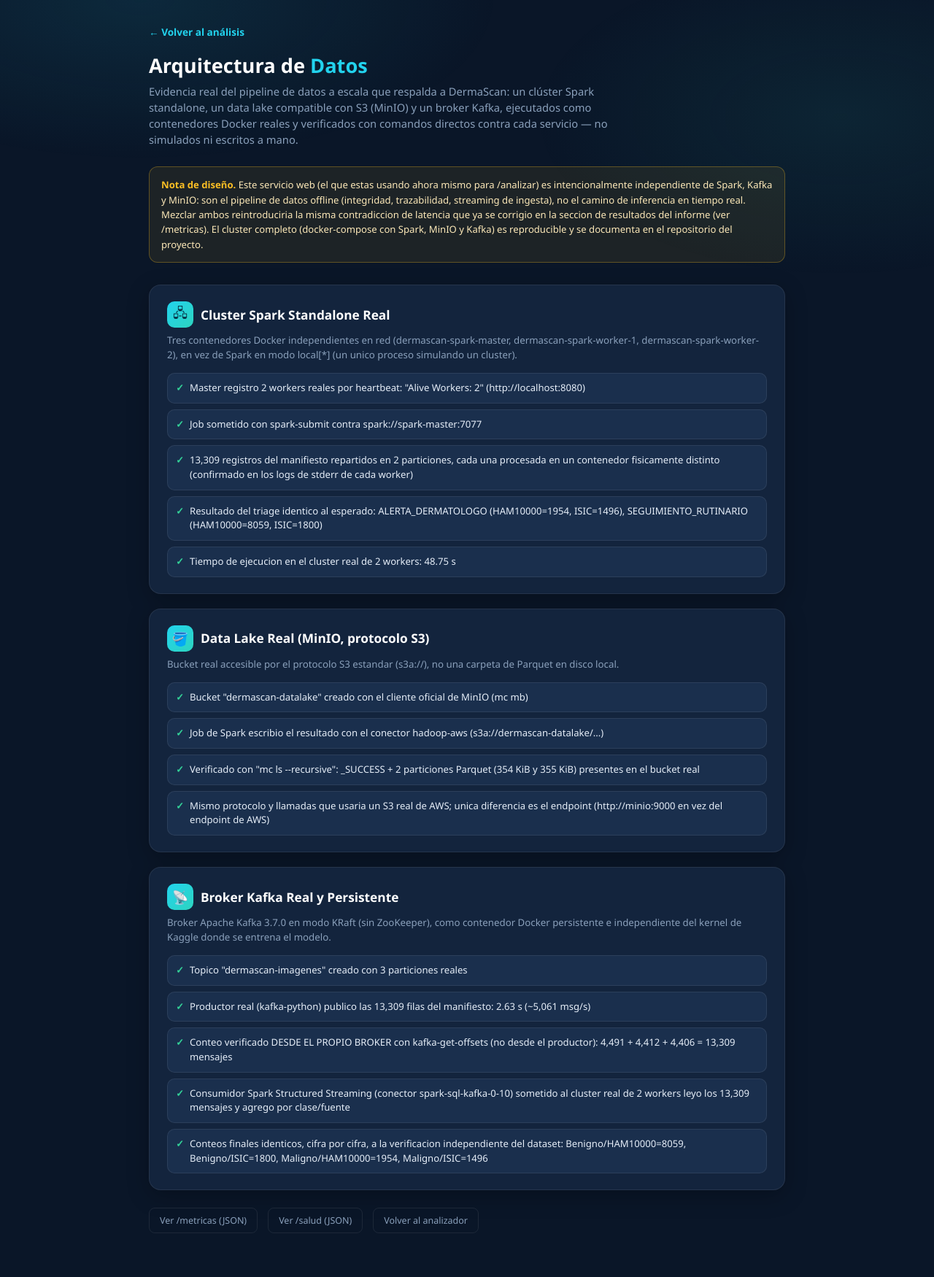
After one commit to AngheloAP1203/DermaScan, a Flask app: page /arquitectura in a window 1280 px wide. The commit adds this page. Shown: the whole page at 73% size. Run offline with Flask 3, Linux system fonts and the light colour scheme.

Commit message:
feat(app): add /arquitectura page with real Spark+Kafka+MinIO evidence
Documents the real (non-simulated) data pipeline infrastructure —
Spark standalone cluster, Kafka broker, and MinIO S3 data lake —
verified via docker-compose outside the inference path. Kept
deliberately out of /analizar since mixing streaming/batch tooling
into synchronous single-image inference would reintroduce the
latency contradiction already fixed earlier.

```diff
--- /dev/null
+++ b/src/arquitectura_datos.py
@@ -0,0 +1,74 @@
+"""
+Evidencia real (no simulada) del pipeline de datos a escala: cluster Spark
+standalone, data lake MinIO (S3) y broker Kafka, todos ejecutados como
+contenedores Docker independientes y verificados con comandos reales
+contra cada servicio (no valores escritos a mano).
+
+Esta evidencia se muestra en /arquitectura como una pagina de solo lectura.
+Deliberadamente el servicio de inferencia (/analizar) NO depende de Spark,
+Kafka ni MinIO: son el pipeline de datos offline (ingesta, integridad,
+trazabilidad, streaming), no el camino de prediccion en tiempo real. Meter
+Kafka o Spark en la ruta de /analizar seria arquitectonicamente incorrecto
+para una inferencia sincrona de una sola imagen.
+"""
+
+EVIDENCIA_SPARK = {
+    'titulo': 'Cluster Spark Standalone Real',
+    'descripcion': (
+        'Tres contenedores Docker independientes en red (dermascan-spark-master, '
+        'dermascan-spark-worker-1, dermascan-spark-worker-2), en vez de Spark en '
+        'modo local[*] (un unico proceso simulando un cluster).'
+    ),
+    'evidencia': [
+        'Master registro 2 workers reales por heartbeat: "Alive Workers: 2" (http://localhost:8080)',
+        'Job sometido con spark-submit contra spark://spark-master:7077',
+        '13,309 registros del manifiesto repartidos en 2 particiones, cada una procesada '
+        'en un contenedor fisicamente distinto (confirmado en los logs de stderr de cada worker)',
+        'Resultado del triage identico al esperado: ALERTA_DERMATOLOGO (HAM10000=1954, ISIC=1496), '
+        'SEGUIMIENTO_RUTINARIO (HAM10000=8059, ISIC=1800)',
+        'Tiempo de ejecucion en el cluster real de 2 workers: 48.75 s',
+    ],
+}
+
+EVIDENCIA_MINIO = {
+    'titulo': 'Data Lake Real (MinIO, protocolo S3)',
+    'descripcion': (
+        'Bucket real accesible por el protocolo S3 estandar (s3a://), no una carpeta '
+        'de Parquet en disco local.'
+    ),
+    'evidencia': [
+        'Bucket "dermascan-datalake" creado con el cliente oficial de MinIO (mc mb)',
+        'Job de Spark escribio el resultado con el conector hadoop-aws (s3a://dermascan-datalake/...)',
+        'Verificado con "mc ls --recursive": _SUCCESS + 2 particiones Parquet '
+        '(354 KiB y 355 KiB) presentes en el bucket real',
+        'Mismo protocolo y llamadas que usaria un S3 real de AWS; unica diferencia es el '
+        'endpoint (http://minio:9000 en vez del endpoint de AWS)',
+    ],
+}
+
+EVIDENCIA_KAFKA = {
+    'titulo': 'Broker Kafka Real y Persistente',
+    'descripcion': (
+        'Broker Apache Kafka 3.7.0 en modo KRaft (sin ZooKeeper), como contenedor '
+        'Docker persistente e independiente del kernel de Kaggle donde se entrena el modelo.'
+    ),
+    'evidencia': [
+        'Topico "dermascan-imagenes" creado con 3 particiones reales',
+        'Productor real (kafka-python) publico las 13,309 filas del manifiesto: 2.63 s (~5,061 msg/s)',
+        'Conteo verificado DESDE EL PROPIO BROKER con kafka-get-offsets (no desde el productor): '
+        '4,491 + 4,412 + 4,406 = 13,309 mensajes',
+        'Consumidor Spark Structured Streaming (conector spark-sql-kafka-0-10) sometido al '
+        'cluster real de 2 workers leyo los 13,309 mensajes y agrego por clase/fuente',
+        'Conteos finales identicos, cifra por cifra, a la verificacion independiente del dataset: '
+        'Benigno/HAM10000=8059, Benigno/ISIC=1800, Maligno/HAM10000=1954, Maligno/ISIC=1496',
+    ],
+}
+
+NOTA_ARQUITECTURA = (
+    'Este servicio web (el que estas usando ahora mismo para /analizar) es intencionalmente '
+    'independiente de Spark, Kafka y MinIO: son el pipeline de datos offline (integridad, '
+    'trazabilidad, streaming de ingesta), no el camino de inferencia en tiempo real. Mezclar '
+    'ambos reintroduciria la misma contradiccion de latencia que ya se corrigio en la seccion '
+    'de resultados del informe (ver /metricas). El cluster completo (docker-compose con Spark, '
+    'MinIO y Kafka) es reproducible y se documenta en el repositorio del proyecto.'
+)
--- a/src/rutas.py
+++ b/src/rutas.py
@@ -19,6 +19,7 @@ from .incertidumbre import mc_dropout, incertidumbre_rapida
 from .integrated import integrated_gradients
 from .calidad import evaluar_calidad
 from .roc import curva_roc_b64
+from .arquitectura_datos import EVIDENCIA_SPARK, EVIDENCIA_MINIO, EVIDENCIA_KAFKA, NOTA_ARQUITECTURA
 
 bp = Blueprint('dermascan', __name__)
 
@@ -48,6 +49,13 @@ def salud():
 @bp.route('/metricas')
 def metricas():
     return jsonify(METRICAS_MODELO)
+
+
+@bp.route('/arquitectura')
+def arquitectura():
+    return render_template('arquitectura.html',
+                          spark=EVIDENCIA_SPARK, minio=EVIDENCIA_MINIO,
+                          kafka=EVIDENCIA_KAFKA, nota=NOTA_ARQUITECTURA)
 
 
 @bp.route('/roc')
--- /dev/null
+++ b/templates/arquitectura.html
@@ -0,0 +1,80 @@
+<!DOCTYPE html>
+<html lang="es">
+<head>
+<meta charset="UTF-8">
+<meta name="viewport" content="width=device-width, initial-scale=1">
+<title>DermaScan – Arquitectura de Datos</title>
+<style>
+  :root{
+    --bg:#0a1628; --bg2:#0d1b2e; --card:#13243d; --card2:#1a2f4d; --line:rgba(255,255,255,.08);
+    --accent:#22d3ee; --accent2:#2dd4bf; --success:#34d399; --danger:#f87171; --warn:#fbbf24;
+    --text:#e6eef8; --muted:#8aa0bb;
+  }
+  *{box-sizing:border-box;margin:0;padding:0}
+  body{font-family:'Segoe UI',Arial,sans-serif;background:var(--bg);color:var(--text);min-height:100vh}
+  body::before{content:'';position:fixed;inset:0;z-index:0;pointer-events:none;
+    background:radial-gradient(ellipse 70% 50% at 15% 0%,rgba(34,211,238,.10),transparent 55%),
+               radial-gradient(ellipse 60% 50% at 90% 20%,rgba(45,212,191,.08),transparent 55%)}
+  .wrap{position:relative;z-index:1;max-width:920px;margin:0 auto;padding:32px 24px 60px}
+  a.back{color:var(--accent);text-decoration:none;font-size:.85rem;font-weight:600;display:inline-flex;align-items:center;gap:6px;margin-bottom:18px}
+  a.back:hover{text-decoration:underline}
+  h1{font-size:1.7rem;font-weight:800;color:#fff;margin-bottom:6px}
+  h1 span{color:var(--accent)}
+  .sub{color:var(--muted);font-size:.92rem;margin-bottom:26px;max-width:680px;line-height:1.5}
+  .nota{background:rgba(251,191,36,.08);border:1px solid rgba(251,191,36,.3);border-radius:12px;
+    padding:14px 16px;font-size:.82rem;color:#fde9b8;line-height:1.55;margin-bottom:30px}
+  .nota b{color:var(--warn)}
+  .card{background:var(--card);border:1px solid var(--line);border-radius:16px;padding:22px 24px;margin-bottom:20px;
+    box-shadow:0 8px 30px rgba(0,0,0,.25)}
+  .card-head{display:flex;align-items:center;gap:10px;margin-bottom:6px}
+  .card-icon{width:36px;height:36px;border-radius:10px;display:flex;align-items:center;justify-content:center;
+    font-size:18px;flex-shrink:0;background:linear-gradient(135deg,var(--accent),var(--accent2));color:#06283d}
+  .card h2{font-size:1.08rem;font-weight:800;color:#fff}
+  .card .desc{color:var(--muted);font-size:.83rem;margin:8px 0 14px;line-height:1.5}
+  ul.ev{list-style:none;display:flex;flex-direction:column;gap:8px}
+  ul.ev li{background:var(--card2);border:1px solid var(--line);border-radius:10px;padding:10px 14px;
+    font-size:.82rem;line-height:1.5;position:relative;padding-left:30px}
+  ul.ev li::before{content:'✓';position:absolute;left:11px;top:10px;color:var(--success);font-weight:800}
+  code{background:rgba(255,255,255,.06);padding:1px 6px;border-radius:5px;font-size:.78rem;color:var(--accent2)}
+  .footer-links{display:flex;gap:14px;margin-top:24px;flex-wrap:wrap}
+  .footer-links a{color:var(--muted);font-size:.78rem;text-decoration:none;border:1px solid var(--line);
+    padding:8px 14px;border-radius:8px}
+  .footer-links a:hover{color:var(--text);border-color:var(--accent)}
+</style>
+</head>
+<body>
+<div class="wrap">
+  <a class="back" href="/">&larr; Volver al análisis</a>
+  <h1>Arquitectura de <span>Datos</span></h1>
+  <p class="sub">Evidencia real del pipeline de datos a escala que respalda a DermaScan: un clúster Spark
+  standalone, un data lake compatible con S3 (MinIO) y un broker Kafka, ejecutados como contenedores Docker
+  reales y verificados con comandos directos contra cada servicio — no simulados ni escritos a mano.</p>
+
+  <div class="nota"><b>Nota de diseño.</b> {{ nota }}</div>
+
+  <div class="card">
+    <div class="card-head"><div class="card-icon">🖧</div><h2>{{ spark.titulo }}</h2></div>
+    <p class="desc">{{ spark.descripcion }}</p>
+    <ul class="ev">{% for item in spark.evidencia %}<li>{{ item }}</li>{% endfor %}</ul>
+  </div>
+
+  <div class="card">
+    <div class="card-head"><div class="card-icon">🪣</div><h2>{{ minio.titulo }}</h2></div>
+    <p class="desc">{{ minio.descripcion }}</p>
+    <ul class="ev">{% for item in minio.evidencia %}<li>{{ item }}</li>{% endfor %}</ul>
+  </div>
+
+  <div class="card">
+    <div class="card-head"><div class="card-icon">📡</div><h2>{{ kafka.titulo }}</h2></div>
+    <p class="desc">{{ kafka.descripcion }}</p>
+    <ul class="ev">{% for item in kafka.evidencia %}<li>{{ item }}</li>{% endfor %}</ul>
+  </div>
+
+  <div class="footer-links">
+    <a href="/metricas">Ver /metricas (JSON)</a>
+    <a href="/salud">Ver /salud (JSON)</a>
+    <a href="/">Volver al analizador</a>
+  </div>
+</div>
+</body>
+</html>
--- a/templates/index.html
+++ b/templates/index.html
@@ -308,6 +308,11 @@
       <button class="nav-btn sb-disabled" data-page="avanzado" onclick="setPage('avanzado')"><span class="ico">🧪</span><span class="lbl">Avanzado</span></button>
       <button class="nav-btn" data-page="evolucion" onclick="setPage('evolucion')"><span class="ico">📈</span><span class="lbl">Evolución</span></button>
       <button class="nav-btn sb-disabled" data-page="guia" onclick="setPage('guia')"><span class="ico">📖</span><span class="lbl">Guía</span></button>
+    </div>
+
+    <div class="sb-navlabel">Sistema</div>
+    <div class="sb-nav">
+      <a class="nav-btn" href="/arquitectura" style="text-decoration:none"><span class="ico">🗄️</span><span class="lbl">Arquitectura de Datos</span></a>
     </div>
   </aside>
 
```
